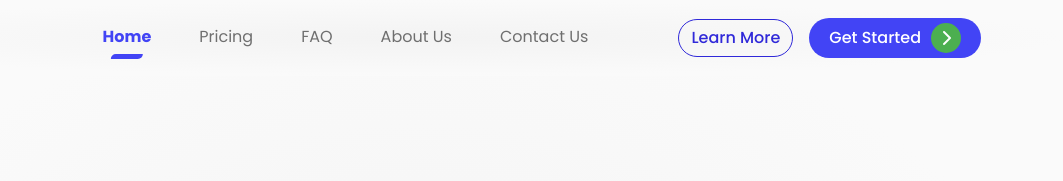
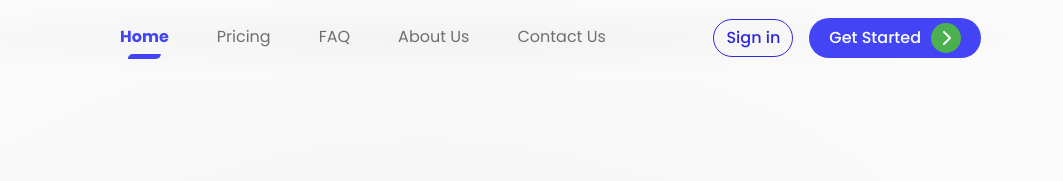
Before and after one commit to amuke-suns/landing-page-01, a plain HTML site: page index.html in a window 1280 px wide. Shown: the top 181 px of the page, 217-1280 px from the left. Drawn offline with Linux system fonts and the light colour scheme.

Commit message:
add "sign in" text

```diff
--- a/index.html
+++ b/index.html
@@ -60,7 +60,7 @@
 								type="button"
 								class="btn border-color-primary-btn rounded-pill me-3"
 							>
-								Learn More
+								Sign in
 							</button>
 							<button class="custom-btn">
 								Get Started
```
